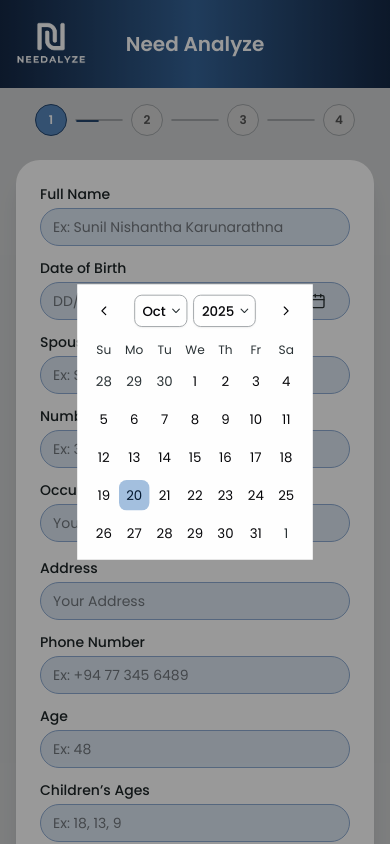
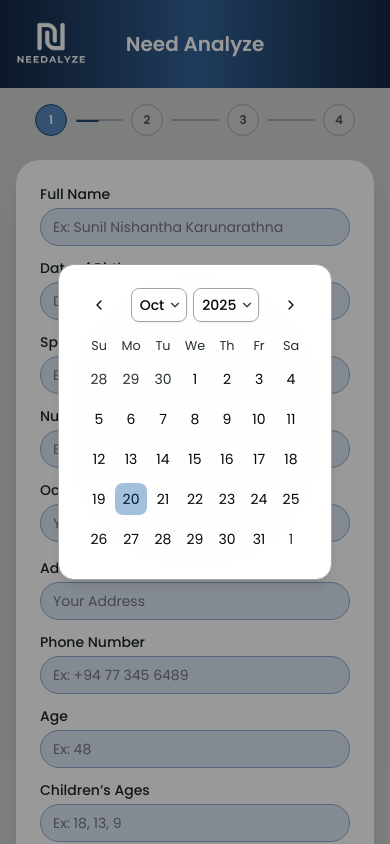
Before and after one commit to itswijay/Needalyze, a Next.js app: page /form/step1 in a window 390 px wide. Both pictures are taken after a click on the button 318 px from the left and 301 px from the top of the page. Shown: the top 844 px of the page. Built offline with nearby package versions, Linux system fonts and the light colour scheme.

Commit message:
fix: rounded calender corners in mobile version

```diff
--- a/src/app/form/step1/page.jsx
+++ b/src/app/form/step1/page.jsx
@@ -134,7 +134,7 @@ export default function Form1Page() {
                   onClick={() => setOpen(false)}
                   />
 
-                      <div className="relative z-50 scale-95">
+                <div className="relative z-50 bg-white rounded-2xl p-3 shadow-lg border border-gray-200">
                  <Calendar
                  mode="single"
                  selected={date}
@@ -146,6 +146,7 @@ export default function Form1Page() {
                  toYear={2025}
                  captionLayout="dropdown"
                  initialFocus
+                 className="rounded-full"
                 />
               </div>
               </div>
```
Lines whose indentation alone changed are shown as unchanged.
